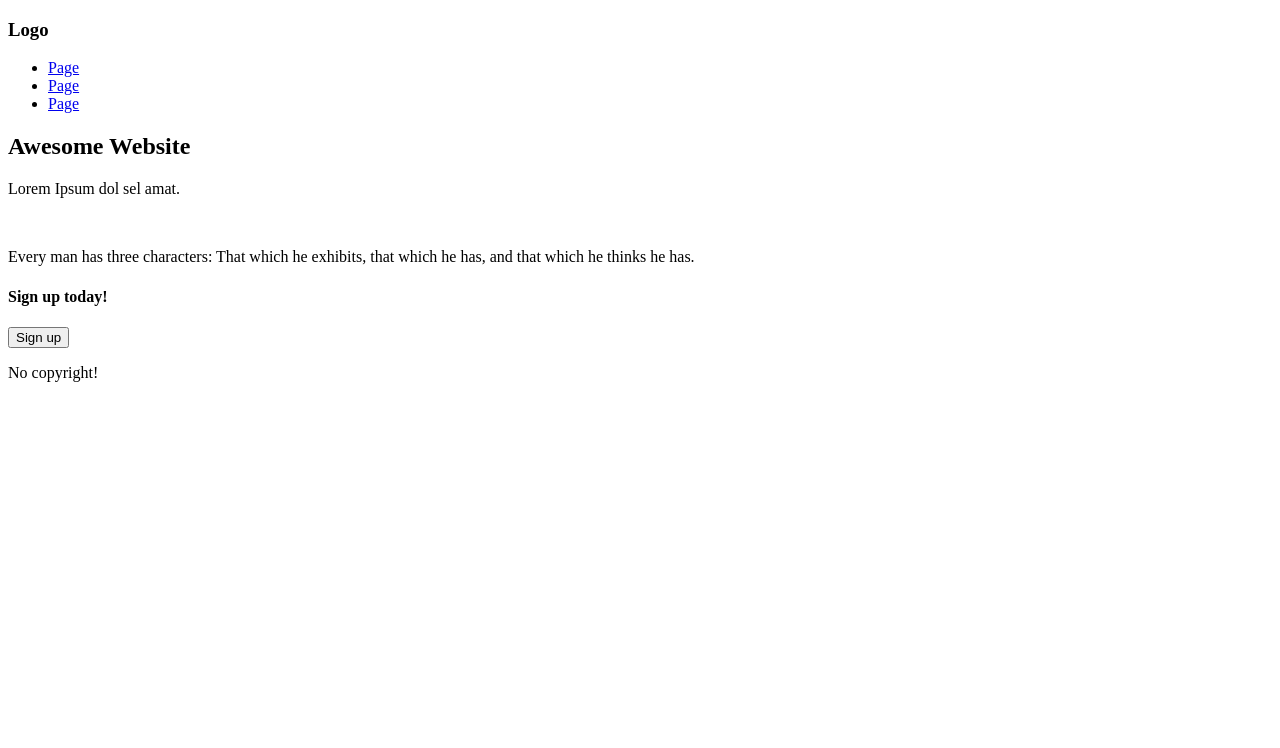
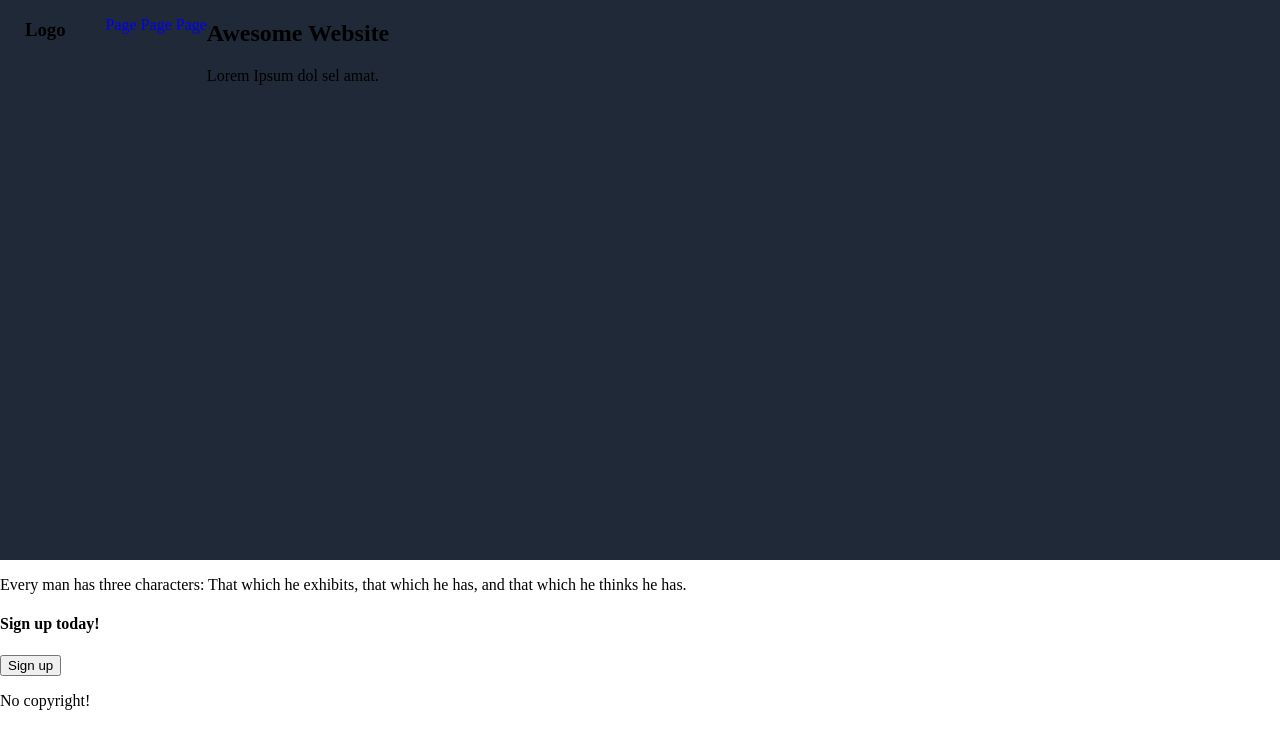
Before and after one commit to GEXER007/landing-page, a plain HTML site: page index.html in a window 1280 px wide. Drawn offline with Linux system fonts and the light colour scheme.

Commit message:
Added CSS and HTML code.

```diff
--- a/index.html
+++ b/index.html
@@ -11,12 +11,14 @@
 <body>
 <div class="landing-area">
     <header>
+        <div class="burger">
         <h3>Logo</h3>
         <ul>
             <li><a href="#">Page</a></li>
             <li><a href="#">Page</a></li>
             <li><a href="#">Page</a></li>
         </ul>
+        </div>
     </header>
     <div class="decription">
         <article>
--- a/style.css
+++ b/style.css
@@ -0,0 +1,41 @@
+
+body {
+    font-family: "Microsoft JhengHei UI",  serif;
+    padding: 0;
+    margin: 0;
+}
+/*Start of the header area*/
+.landing-area {
+    background-color: #1f2937;
+    width: 100%;
+    height: 70vh;
+    padding: 0;
+    margin: 0;
+    display: flex;
+}
+
+h3 {
+    padding-left: 25px;
+}
+
+ul {
+    list-style: none;
+}
+
+li {
+    display: inline;
+}
+
+a {
+    text-decoration: none;
+}
+.burger {
+    display: flex;
+}
+
+article {
+    padding: 0;
+    margin: 0;
+}
+
+/*End of the header area.*/
```
